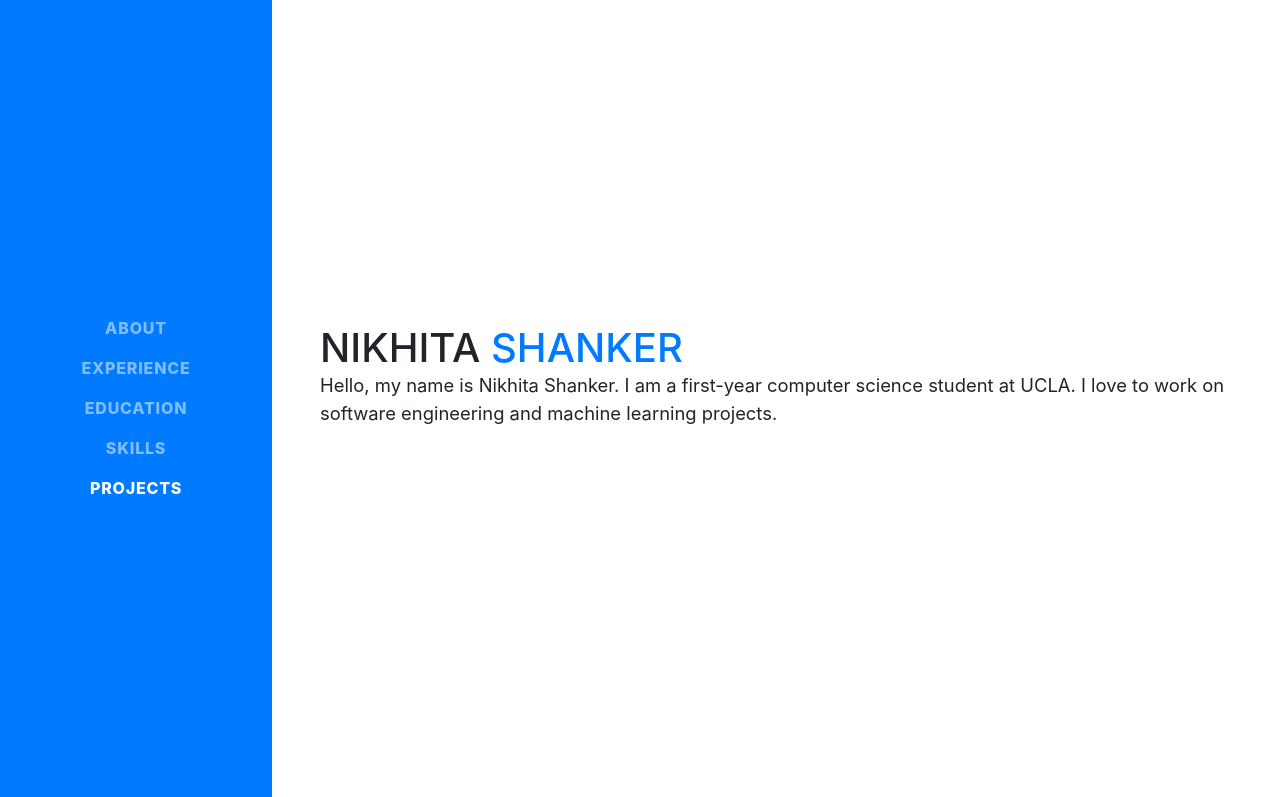
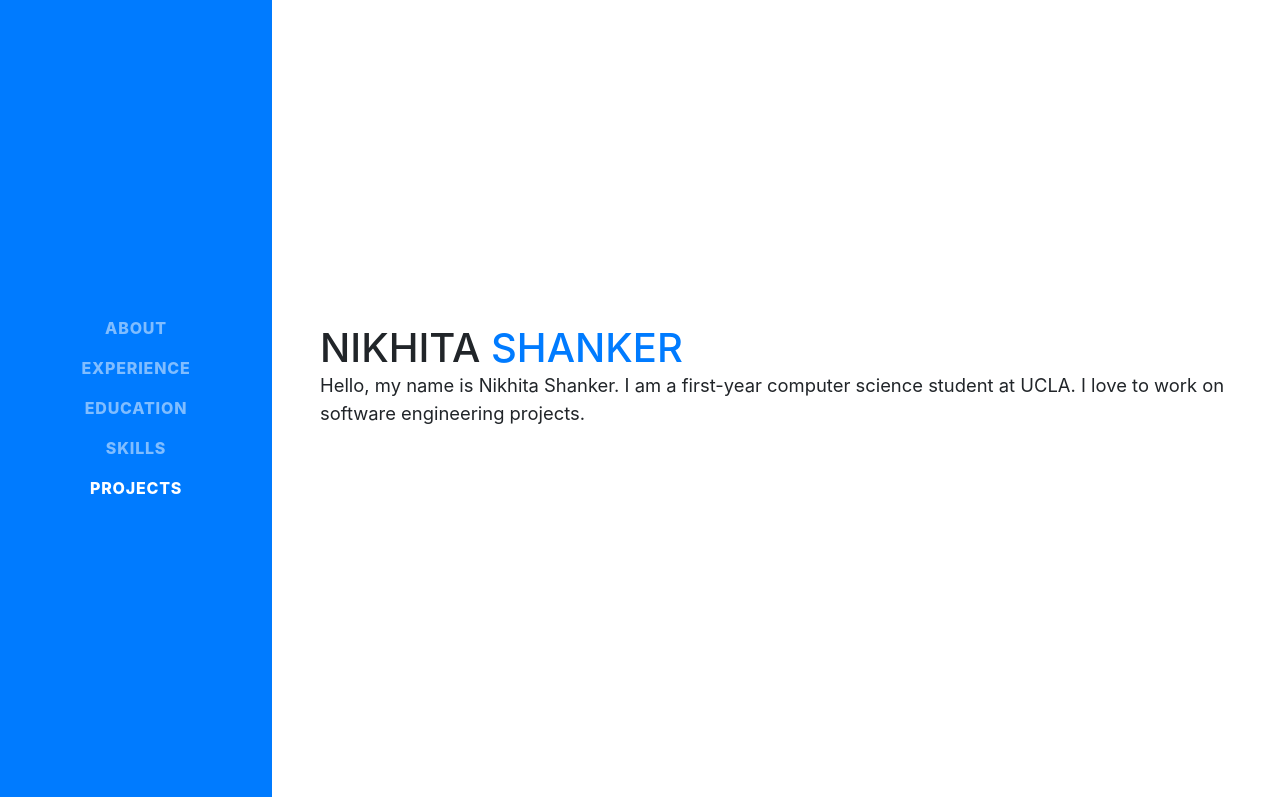
Before and after one commit to nikhitashanker/nikhitashanker.github.io, a website with bundled scripts: page index.html in a window 1280 px wide. Shown: the top 797 px of the page. Built offline with nearby package versions, Linux system fonts and the light colour scheme; a web font is replaced by a local one.

Commit message:
Update index.html

```diff
--- a/index.html
+++ b/index.html
@@ -68,7 +68,7 @@
           <!-- <div class="subheading mb-5">3542 Berry Street · Cheyenne Wells, CO 80810 · (317) 585-8468 ·
             <a href="mailto:name@email.com">name@email.com</a>
           </div> -->
-          <p class="lead mb-5">Hello, my name is Nikhita Shanker. I am a first-year computer science student at UCLA. I love to work on software engineering and machine learning projects.</p>
+          <p class="lead mb-5">Hello, my name is Nikhita Shanker. I am a first-year computer science student at UCLA. I love to work on software engineering projects.</p>
 
         </div>
       </section>
```
